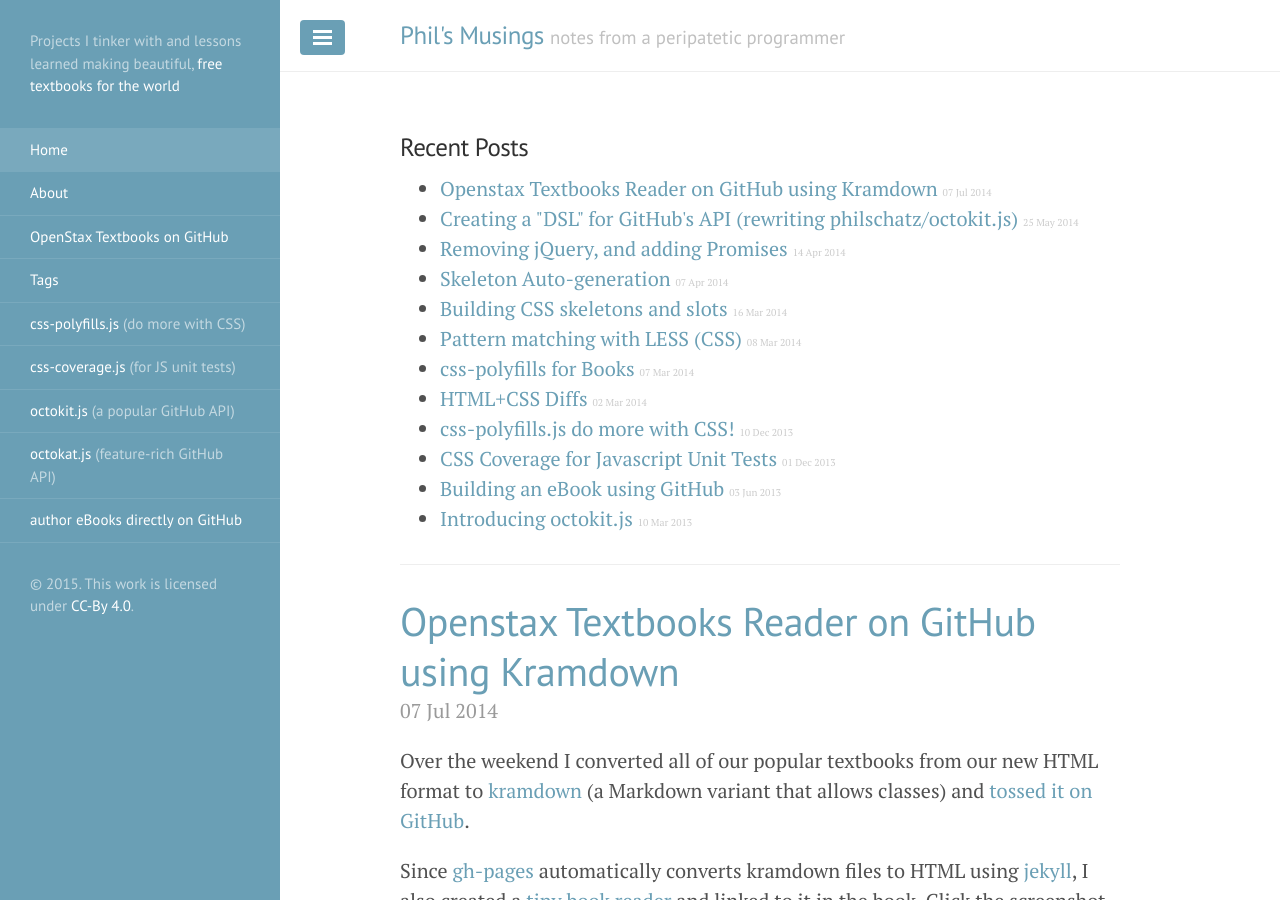
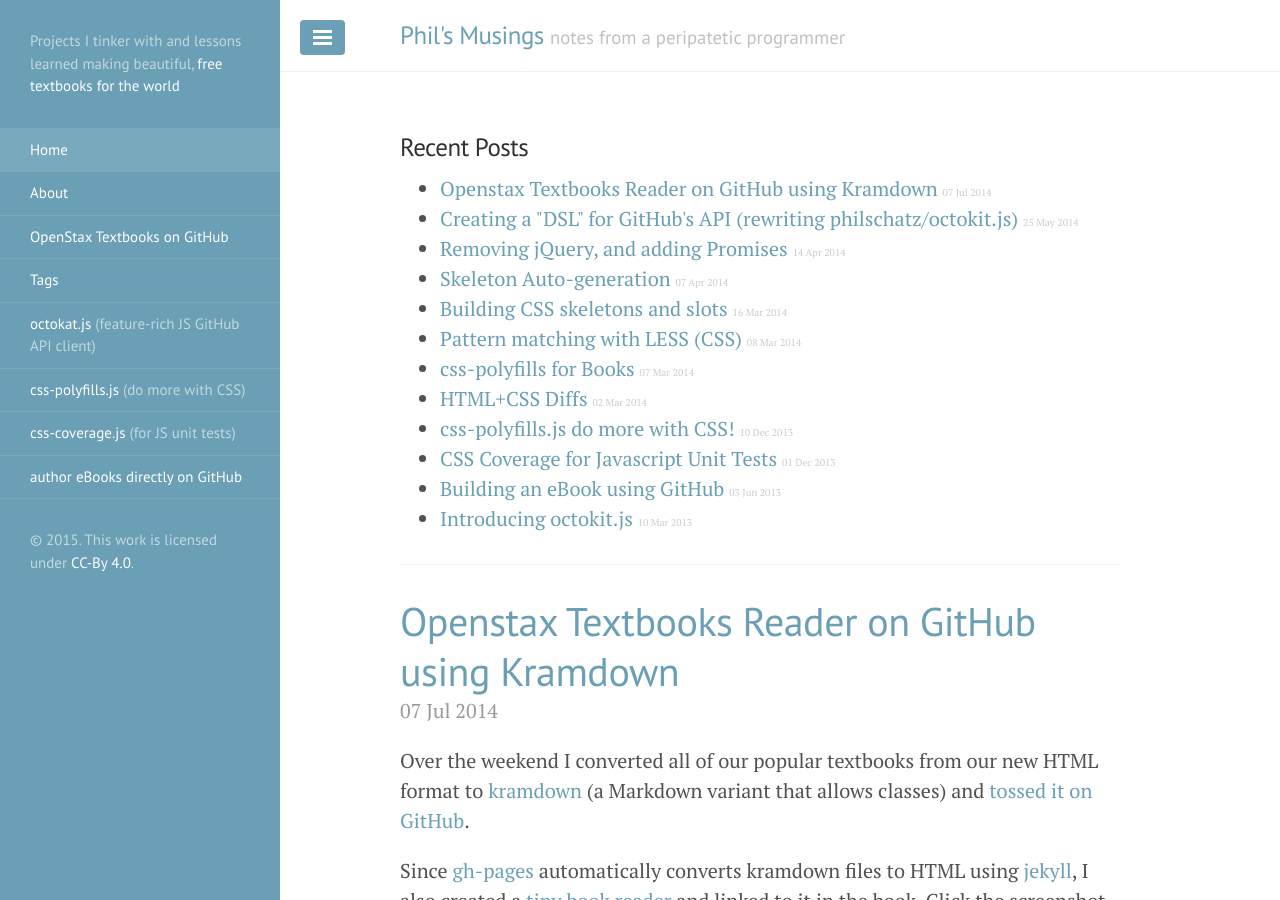
Before and after one commit to philschatz/philschatz.github.io, a Jekyll site: the page built from index.html, in a window 1280 px wide and 900 px high. Built offline with Jekyll 4.4.1, drawn with Linux system fonts in a browser that asks for light colours; Markdown is read by kramdown in place of the engine named in the settings; the list of posts is cut into pages by our own code.

Commit message:
remove reference to octokit

```diff
--- a/_includes/sidebar.html
+++ b/_includes/sidebar.html
@@ -25,10 +25,9 @@
       {% endif %}
     {% endfor %}
 
+    <a class="sidebar-nav-item" href="https://github.com/philschatz/octokat.js">octokat.js <span class="comment">feature-rich JS GitHub API client</span></a>
     <a class="sidebar-nav-item" href="/css-polyfills.js/">css-polyfills.js <span class="comment">do more with CSS</span></a>
     <a class="sidebar-nav-item" href="https://github.com/philschatz/css-coverage.js">css-coverage.js <span class="comment">for JS unit tests</span></a>
-    <a class="sidebar-nav-item" href="https://github.com/philschatz/octokit.js">octokit.js <span class="comment">a popular GitHub API</span></a>
-    <a class="sidebar-nav-item" href="https://github.com/philschatz/octokat.js">octokat.js <span class="comment">feature-rich GitHub API</span></a>
     <a class="sidebar-nav-item" href="https://github.com/oerpub/github-bookeditor">author eBooks directly on GitHub</a>
   </nav>
 
```
